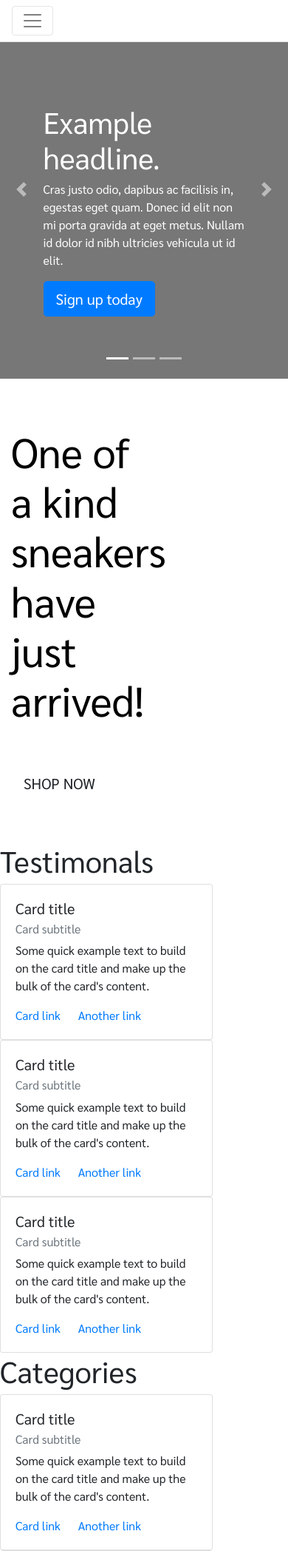
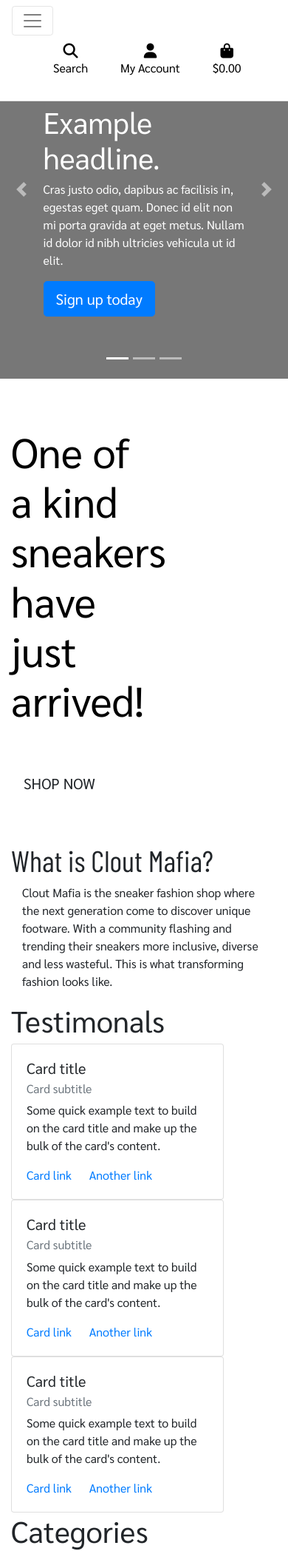
Before and after one commit to adnanmuhtadi/milestone-project-4, a Django app: page / in a window 390 px wide. Shown: the top 2097 px of the page at 74% size. Run offline with Django 3.2, Linux system fonts and the light colour scheme; some libraries are stand-ins or nearby versions.

Commit message:
Mod - Placeholders for the index.html as well finalising the nav and footer
Started creating the placeholders for the homepage as well finalising the navigation bar and footer

```diff
--- a/home/templates/home/index.html
+++ b/home/templates/home/index.html
@@ -73,7 +73,14 @@
     </div>
 
     <div class="container">
+
+        <h1 class="title">What is Clout Mafia?</h1>
+        <row>
+            <div class="col-12 col-md-7">
+                <p>Clout Mafia is the sneaker fashion shop where the next generation come to discover unique footware.
+                    With a community flashing and trending their sneakers more inclusive, diverse and less wasteful. This is what transforming fashion looks like.</p>
             </div>
+        </row>
         <h1>Testimonals</h1>
         <div class="row">
             <div class="col-12 col-md-4 col-sm-4">
--- a/templates/base.html
+++ b/templates/base.html
@@ -108,8 +108,8 @@
                     </ul>
                 </div>
             </div>
-            <div class="topnav row bg-white">
-                <nav class="navbar navbar-expand-lg navbar-light w-100">
+            <div class="topnav row">
+                <nav class="navbar navbar-expand-lg navbar-light">
                     <button class="navbar-toggler" type="button" data-toggle="collapse" data-target="#main-nav" aria-controls="main-nav" aria-expanded="false" aria-label="Toggle navigation">
                         <span class="navbar-toggler-icon"></span>
                     </button>
@@ -131,21 +131,19 @@
 
         <footer class="footer-pos text-muted">
 
-            <div class="container">
             <div class="row">
-                    <div class="col-12 col-md-2">Shipping & Return</div>|
-                    <div class="col-12 col-md-1">Privacy</div>|
-                    <div class="col-12 col-md-1">T & C's</div>|
-                    <div class="col-12 col-md-1">About</div>|
-                    <div class="col-auto mr-auto col-12 col-md-2">Contact Us</div>
-                    <div class="col-auto">
+                <div class="col-12 col-md-1">Shipping & Return</div>
+                <div class="col-12 col-md-1">Privacy</div>
+                <div class="col-12 col-md-1">T & C's</div>
+                <div class="col-12 col-md-1">About</div>
+                <div class="col-auto mr-auto col-12 col-md-1">Contact Us</div>
+                <div class="col-12 col-md-1 col-auto">
                     <span class="icon">
                     <i class="fab fa-instagram-square"></i>
                     </span>
-                        <spam class="icon">
+                    <span class="icon">
                     <i class="fab fa-facebook-square"></i>
                     </span>
-                    </div>
                 </div>
             </div>
         </footer>
--- a/templates/includes/main-nav.html
+++ b/templates/includes/main-nav.html
@@ -0,0 +1,64 @@
+<!-- Second navigation bar which is the filtered products.-->
+<div class="collapse navbar-collapse" id="main-nav">
+    <ul class="navbar-nav w-auto mx-auto">
+        <li class="nav-item dropdown">
+            <a class="logo-font font-weight-bold nav-link text-black mr-4" href="#" id="all-products-link" data-toggle="dropdown" aria-haspopup="true" aria-expanded="false">
+                All Products
+            </a>
+            <!-- Drop down menu for all products-->
+            <div class="dropdown-menu border-0" aria-labelledby="all-products-link">
+                <a href="" class="dropdown-item">By Price</a>
+                <a href="" class="dropdown-item ">By Rating</a>
+                <a href="" class="dropdown-item ">By Category</a>
+                <a href="" class="dropdown-item">All Products</a>
+            </div>
+        </li>
+
+        <li class="nav-item dropdown">
+            <!-- Drop down menu for sneakers -->
+            <a class="logo-font font-weight-bold nav-link text-black mr-4" href="#" id="sneakers-link" data-toggle="dropdown" aria-haspopup="true" aria-expanded="false">
+                Sneakers
+            </a>
+            <div class="dropdown-menu border-0" aria-labelledby="sneakers-link">
+                <a href="" class="dropdown-item">Bed &amp; Bath</a>
+            </div>
+        </li>
+
+        <li class="nav-item dropdown">
+            <!-- Drop down menu for slip ons -->
+            <a class="logo-font font-weight-bold nav-link text-black mr-4" href="#" id="slip-on-link" data-toggle="dropdown" aria-haspopup="true" aria-expanded="false">
+                Slip-ons
+            </a>
+            <div class="dropdown-menu border-0" aria-labelledby="slip-on-link">
+                <a href="" class="dropdown-item">Kitchen &amp; Dining</a>
+                <a href="" class="dropdown-item">All Homeware</a>
+            </div>
+        </li>
+
+        <li class="nav-item dropdown">
+            <!-- Drop down menu for high tops-->
+            <a class="logo-font font-weight-bold nav-link text-black mr-4" href="#" id="high-tops-link" data-toggle="dropdown" aria-haspopup="true" aria-expanded="false">
+                High Tops
+            </a>
+            <div class="dropdown-menu border-0" aria-labelledby="high-tops-link">
+                <a href="" class="dropdown-item">New Arrivals</a>
+                <a href="" class="dropdown-item">Deals</a>
+                <a href="" class="dropdown-item">All Specials</a>
+                <a href="" class="dropdown-item">Clearance</a>
+            </div>
+        </li>
+
+        <li class="nav-item dropdown">
+            <!-- Drop down menu for other-->
+            <a class="logo-font font-weight-bold nav-link text-black" href="#" id="other-link" data-toggle="dropdown" aria-haspopup="true" aria-expanded="false">
+                Other
+            </a>
+            <div class="dropdown-menu border-0" aria-labelledby="other-link">
+                <a href="" class="dropdown-item">New Arrivals</a>
+                <a href="" class="dropdown-item">Deals</a>
+                <a href="" class="dropdown-item">Clearance</a>
+                <a href="" class="dropdown-item">All Specials</a>
+            </div>
+        </li>
+    </ul>
+</div>
--- a/templates/includes/mobile-top-header.html
+++ b/templates/includes/mobile-top-header.html
@@ -0,0 +1,67 @@
+<ul>
+    <li class="list-inline-item">
+        <!-- -->
+        <a class="text-black nav-link d-block d-lg-none" href="#" id="mobile-search" data-toggle="dropdown" aria-haspopup="true" aria-expanded="false">
+            <div class="text-center">
+                <div><i class="fas fa-search fa-lg"></i></div>
+                <p class="my-0">Search</p>
+            </div>
+        </a>
+        <!-- The search form is displayed as drop down menu for space utilisation -->
+        <div class="dropdown-menu border-0 w-100 p-3 rounded-0 my-0" aria-labelledby="mobile-search">
+            <form class="form" method="GET" action="">
+                <div class="input-search input-group">
+                    <!-- input append group which makes the search icon (https://fontawesome.com/v5.15/icons/search?style=solid) appear on the right-->
+                    <div class="search-box input-group-append">
+                        <button class="form-control btn btn-black border" type="submit">
+                            <span class="icon">
+                                <i class="fas fa-search"></i>
+                            </span>
+                        </button>
+                    </div>
+                    <input class="search-box form-control border" type="text" name="q" placeholder="Search the site">
+                </div>
+            </form>
+        </div>
+    </li>
+    <li class="list-inline-item dropdown">
+        <a class="text-black nav-link d-block d-lg-none" href="#" id="user-options" data-toggle="dropdown" aria-haspopup="true" aria-expanded="false">
+            <div class="text-center">
+                <div><i class="fas fa-user fa-lg"></i></div>
+                <p class="my-0">My Account</p>
+            </div>
+        </a>
+        <!-- Drop Down options -->
+        <div class="dropdown-menu border-1" aria-labelledby="user-menu">
+            <!-- If the user has an account and is categories as a super user display the following -->
+            {% if request.user.is_authenticated %}
+                {% if request.user.is_superuser %}
+                    <a href="" class="dropdown-item">Product Management</a>
+                    <a href="" class="dropdown-item">Add a Product</a>
+            {% endif %}
+                <a href="" class="dropdown-item">My Profile</a>
+                <a href="" class="dropdown-item">Write a Review</a>
+                <a href="" class="dropdown-item">Contact Us</a>
+                <a href="" class="dropdown-item">Logout</a>
+            {% else %}
+                <a href="" class="dropdown-item">Register</a>
+                <a href="" class="dropdown-item">Login</a>
+            {% endif %}
+        </div>
+    </li>
+    <!-- Placeholder for the shopping bag-->
+    <li class="list-inline-item">
+        <a class="{% if grand_total %}text-primary font-weight-bold{% else %}text-black{% endif %} nav-link d-block d-lg-none" href="">
+            <div class="text-center">
+                <div><i class="fas fa-shopping-bag fa-lg"></i></div>
+                <p class="my-0">
+                    {% if grand_total %}
+                        ${{ grand_total|floatformat:2 }}
+                    {% else %}
+                        $0.00
+                    {% endif %}
+                </p>
+            </div>
+        </a>
+    </li>
+</ul>
```
Lines whose indentation alone changed are shown as unchanged.
